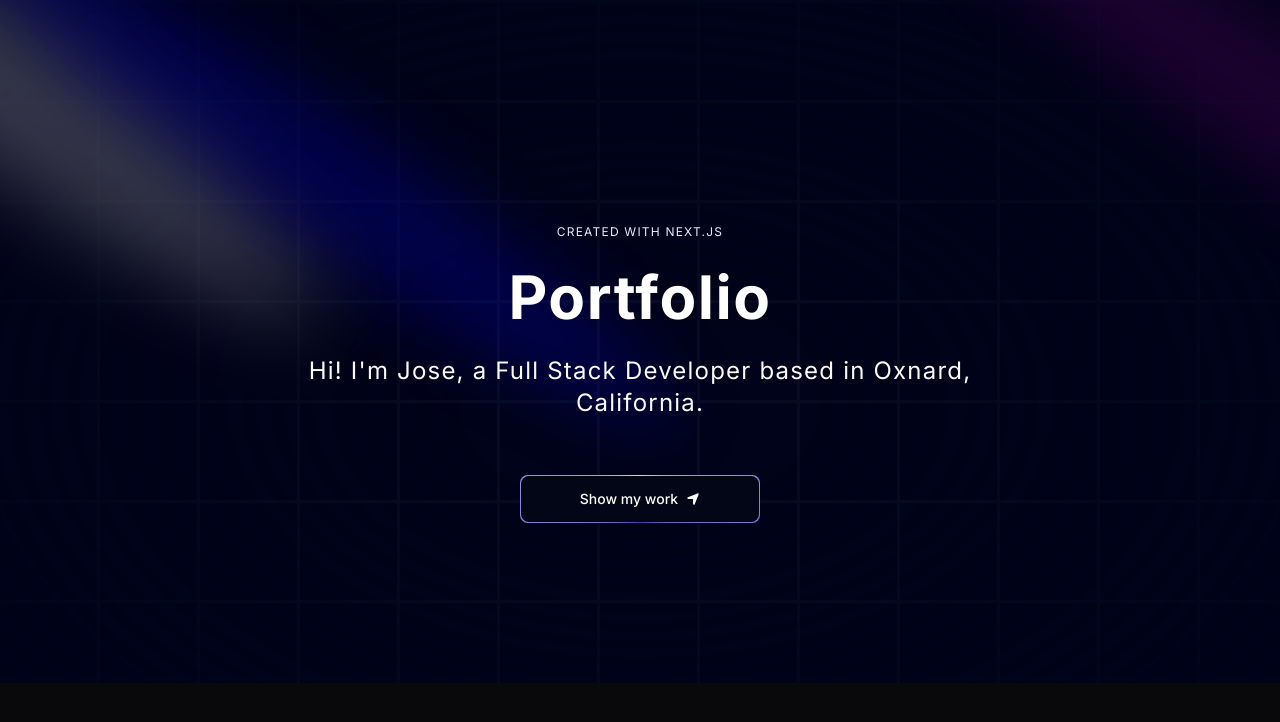
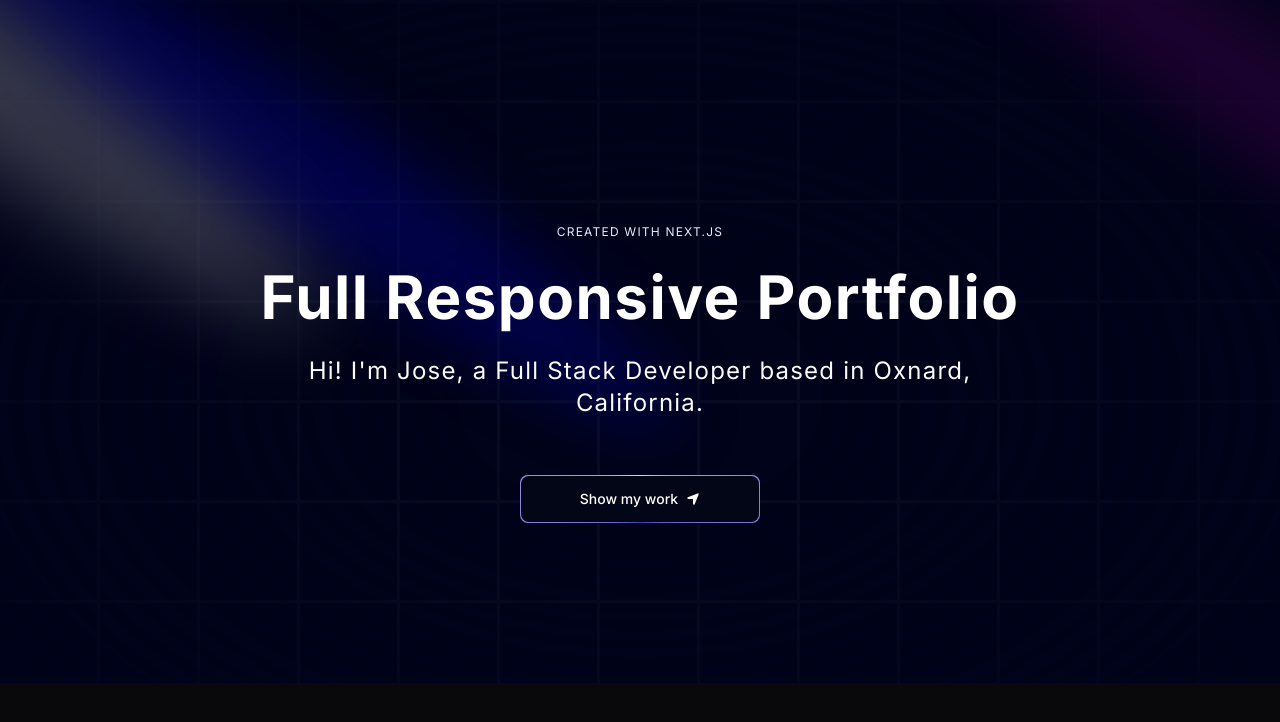
Before and after one commit to Samael0/portfolio, a Next.js app: page / in a window 1280 px wide. Shown: the top 722 px of the page. Built offline with nearby package versions, Linux system fonts and the light colour scheme.

Commit message:
Update text effect

```diff
--- a/components/Hero.tsx
+++ b/components/Hero.tsx
@@ -39,7 +39,7 @@ export const Hero = () => {
           </p>
 
           <TextGenerateEffect
-            words="Portfolio"
+            words="Full Responsive Portfolio"
             className="text-center text-[40px] md:text-5xl lg:text-6xl"
           />
 
```
